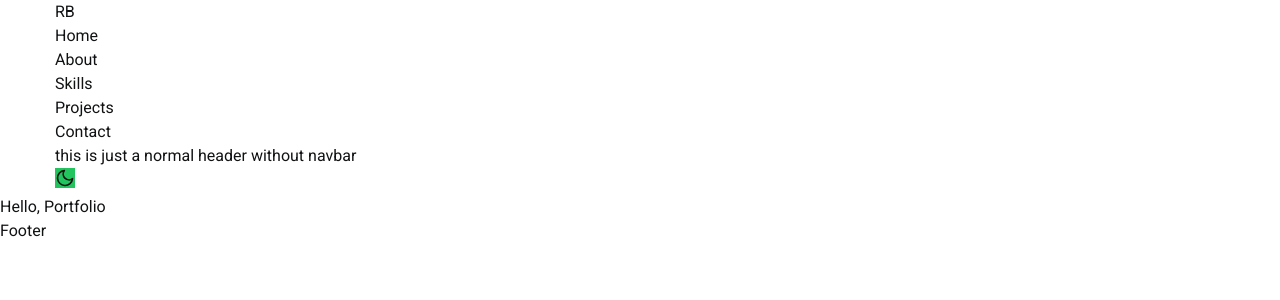
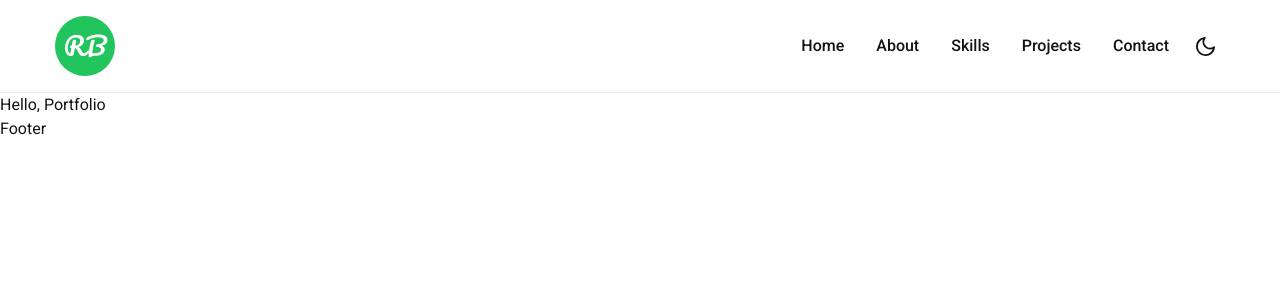
Before and after one commit to roshanbist/portfolio, a Next.js app: page / in a window 1280 px wide. Shown: the top 300 px of the page. Built offline with nearby package versions, Linux system fonts and the light colour scheme.

Commit message:
logo and header add

```diff
--- a/app/globals.css
+++ b/app/globals.css
@@ -16,6 +16,10 @@
     --accent: 0 0% 97%;
     /* card text color */
     --accent-foreground: 210 11% 7%;
+    /* card secondary background color */
+    --destructive: 210 40% 96.1%;
+    /* card secondary text color */
+    --destructive-foreground: 210 11% 7%;
     /* border color */
     --border: 240 6% 90%;
     /* input background color */
@@ -34,13 +38,24 @@
     --primary-foreground: 143 80% 10%;
     --accent: 0 1% 15%;
     --accent-foreground: 0 100% 100%;
+    /* card secondary background color */
+    --destructive: 218 17% 18%;
+    /* card secondary text color */
+    --destructive-foreground: 0 100% 100%;
     --border: 240 4% 24%;
     --input: 240 4% 24%;
+    /* default link color */
     --ring: 142 71% 45%;
+    /* default link hover color */
+    --ring-foreground: 142 76% 36%;
   }
 }
 
 @layer base {
+  html {
+    font-family: var(--font-roboto);
+  }
+
   body {
     @apply bg-background text-foreground;
   }
--- a/app/layout.tsx
+++ b/app/layout.tsx
@@ -1,11 +1,23 @@
 import type { Metadata } from 'next';
-import { Roboto } from 'next/font/google';
+import { Roboto, Pacifico } from 'next/font/google';
+// import { Pacifico } from 'next/font/google';
 
 // Theme provider
 import ThemeProvider from '@/components/themeProvider/ThemeProvider';
 import './globals.css';
 
-const roboto = Roboto({ subsets: ['latin'], weight: ['400', '500', '700'] });
+const roboto = Roboto({
+  subsets: ['latin'],
+  weight: ['400', '500', '700'],
+  variable: '--font-roboto',
+});
+
+const pacifico = Pacifico({
+  subsets: ['latin'],
+  weight: ['400'],
+  display: 'swap',
+  variable: '--font-pacifico',
+});
 
 export const metadata: Metadata = {
   title: "Roshan's Portfolio",
@@ -19,12 +31,12 @@ export default function RootLayout({
 }>) {
   return (
     <html lang='en' suppressHydrationWarning>
-      <body className={roboto.className}>
+      <body className={`${roboto.variable} ${pacifico.variable} font-roboto`}>
         <ThemeProvider
           attribute='class'
           defaultTheme='system'
           enableSystem
-          disableTransitionOnChange
+          // disableTransitionOnChange
         >
           {children}
         </ThemeProvider>
--- a/components/header/Header.tsx
+++ b/components/header/Header.tsx
@@ -5,14 +5,15 @@ import Link from 'next/link';
 
 const Header = () => {
   return (
-    <header>
-      <div className='max-container'>
-        <div className='logo'>
+    <header className='border-b py-4'>
+      <div className='max-container flex flex-wrap justify-between items-center'>
+        <div className='logo w-[60px] h-[60px] text-[25px] rounded-full bg-primary text-primary-foreground font-pacifico flex flex-wrap justify-center items-center mr-[10px]'>
           <Link href='/'>RB</Link>
         </div>
-        <Navbar />
-        <p>this is just a normal header without navbar</p>
-        <ThemeToggle />
+        <div className='flex flex-wrap flex-1 justify-end items-center'>
+          <Navbar />
+          <ThemeToggle />
+        </div>
       </div>
     </header>
   );
--- a/components/navbar/Navbar.tsx
+++ b/components/navbar/Navbar.tsx
@@ -5,10 +5,12 @@ import React from 'react';
 const Navbar = () => {
   return (
     <nav>
-      <ul>
+      <ul className='md:flex md:flex-wrap text-'>
         {menuItems.map((menu) => (
-          <li key={menu.label}>
-            <Link href={menu.path}>{menu.label}</Link>
+          <li key={menu.label} className='mx-4'>
+            <Link href={menu.path} className='font-medium'>
+              {menu.label}
+            </Link>
           </li>
         ))}
       </ul>
--- a/components/themeToggle/ThemeToggle.tsx
+++ b/components/themeToggle/ThemeToggle.tsx
@@ -7,13 +7,13 @@ const ThemeToggle = () => {
   const { theme, setTheme } = useTheme();
 
   return (
-    <div>
+    <div className=''>
       <button
-        className='bg-primary text-[20px] inline-flex'
+        className='w-10 h-10 rounded-full text-[20px] text-destructive-foreground inline-flex items-center justify-center transition-colors hover:bg-destructive'
         onClick={() => setTheme(theme === 'dark' ? 'light' : 'dark')}
       >
-        <FiSun className='height-[20px] width-[20px] transition-all rotate-90 scale-0 dark:scale-100 dark:-rotate-0' />
-        <FiMoon className='height-[20px] width-[20px] absolute transition-all scale-100 dark:scale-0 rotate-0 dark:rotate-90' />
+        <FiSun className='h-[23px] w-[23px] rotate-90 scale-0 transition-all dark:rotate-0 dark:scale-100' />
+        <FiMoon className='h-[23px] w-[23px] absolute rotate-0 scale-100 transition-all dark:-rotate-90 dark:scale-0' />
       </button>
     </div>
   );
--- a/tailwind.config.ts
+++ b/tailwind.config.ts
@@ -17,6 +17,10 @@ const config: Config = {
         '3xl': ['48px', '58px'],
         '4xl': ['96px', '106px'],
       },
+      fontFamily: {
+        roboto: ['var(--font-roboto)'],
+        pacifico: ['var(--font-pacifico)'],
+      },
       colors: {
         border: 'hsl(var(--border))',
         input: 'hsl(var(--input))',
@@ -30,6 +34,10 @@ const config: Config = {
           DEFAULT: 'hsl(var(--accent))',
           foreground: 'hsl(var(--accent-foreground))',
         },
+        destructive: {
+          DEFAULT: 'hsl(var(--destructive))',
+          foreground: 'hsl(var(--destructive-foreground))',
+        },
         ring: {
           DEFAULT: 'hsl(var(--ring))',
           foreground: 'hsl(var(--ring-foreground))',
```
